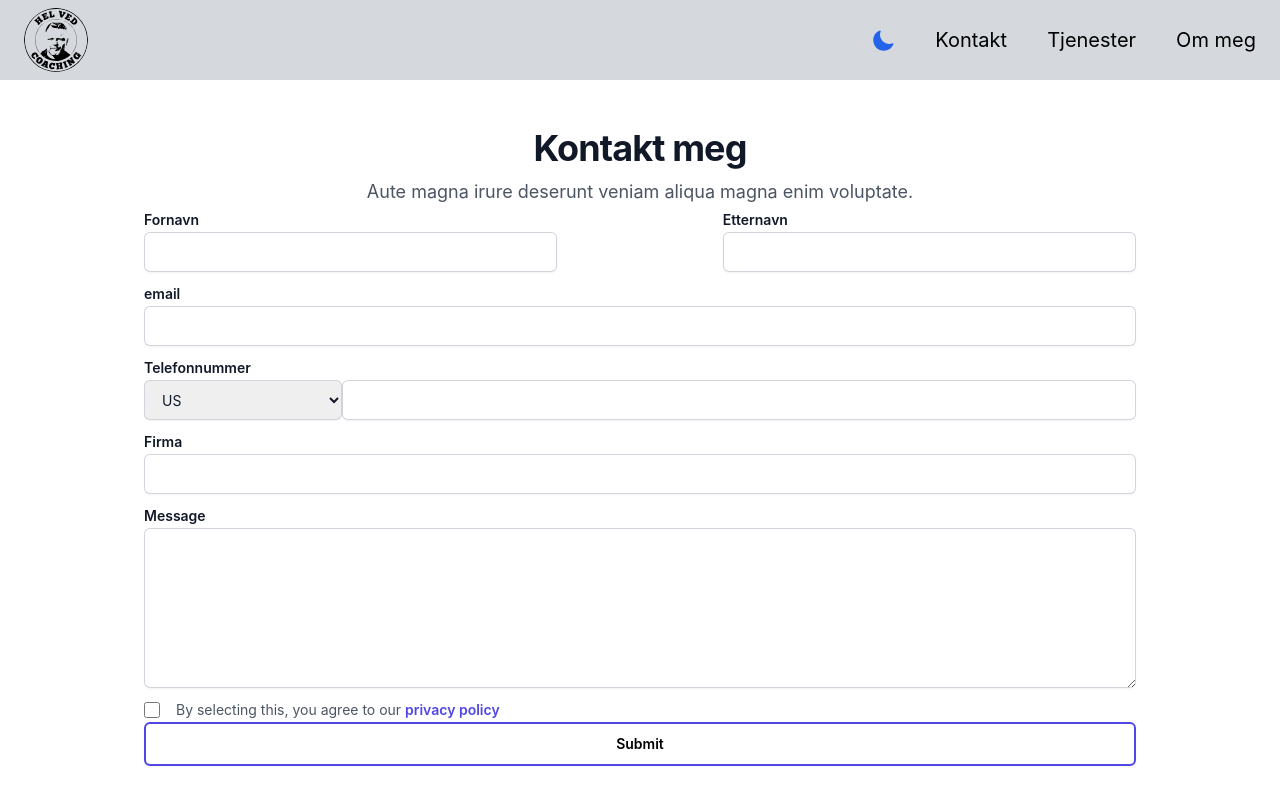
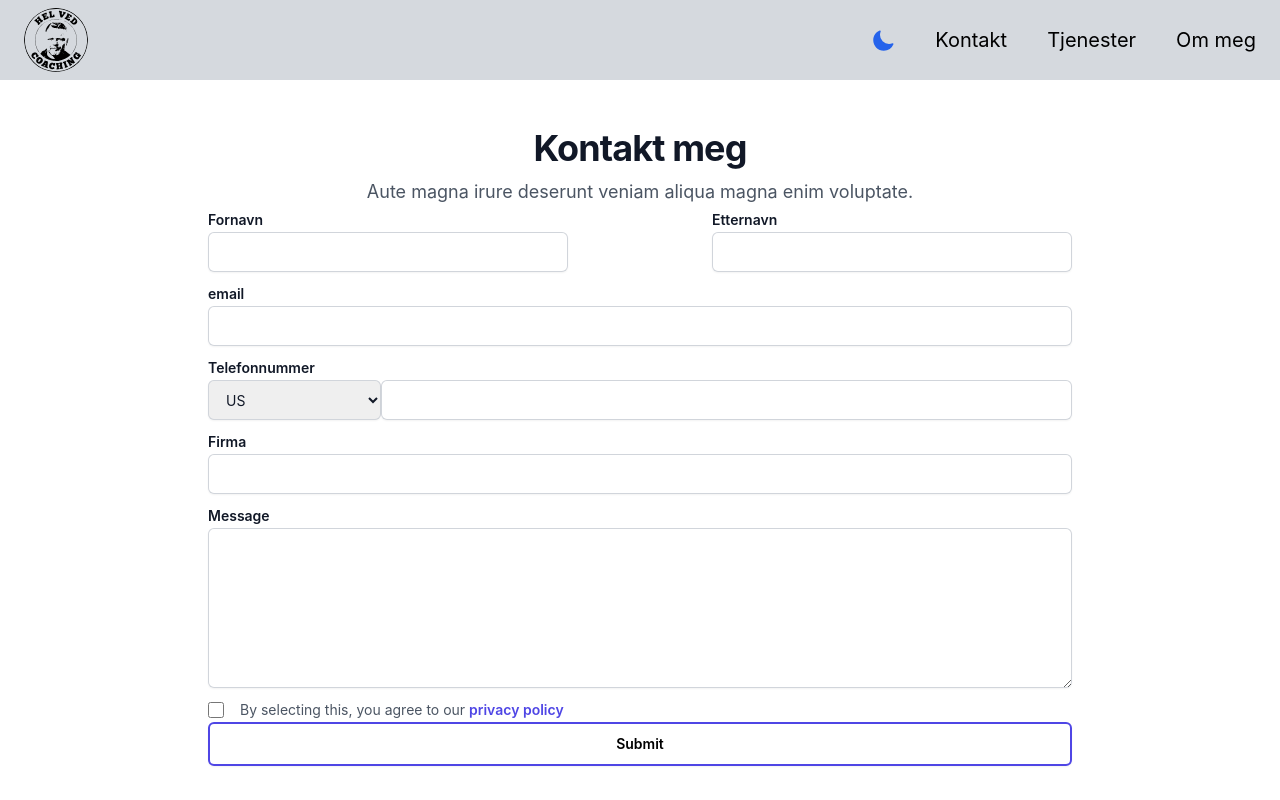
Before and after one commit to tebendheim/jancoach, a React (Vite) app: page /kontakt in a window 1280 px wide. Shown: the top 800 px of the page. Built offline with nearby package versions, Linux system fonts and the light colour scheme.

Commit message:
rettet størrelse på kontaktskjema

```diff
--- a/src/Components/ContactForm.tsx
+++ b/src/Components/ContactForm.tsx
@@ -27,8 +27,11 @@ export default function ContactForm() {
 
   console.log(privacy);
   return (
-    <form className="flex flex-col mx-28" onSubmit={onSubmit}>
-      <div className="flex justify-between gap-10 w-full">
+    <form
+      className="flex flex-col mx-10 sm:mx-28 md:mx-32 lg:mx-44 "
+      onSubmit={onSubmit}
+    >
+      <div className="flex flex-col md:flex-row justify-between md:gap-10 w-full">
         <div className="flex-grow-0 basis-5/12">
           <InputComponent
             type="text"
```
